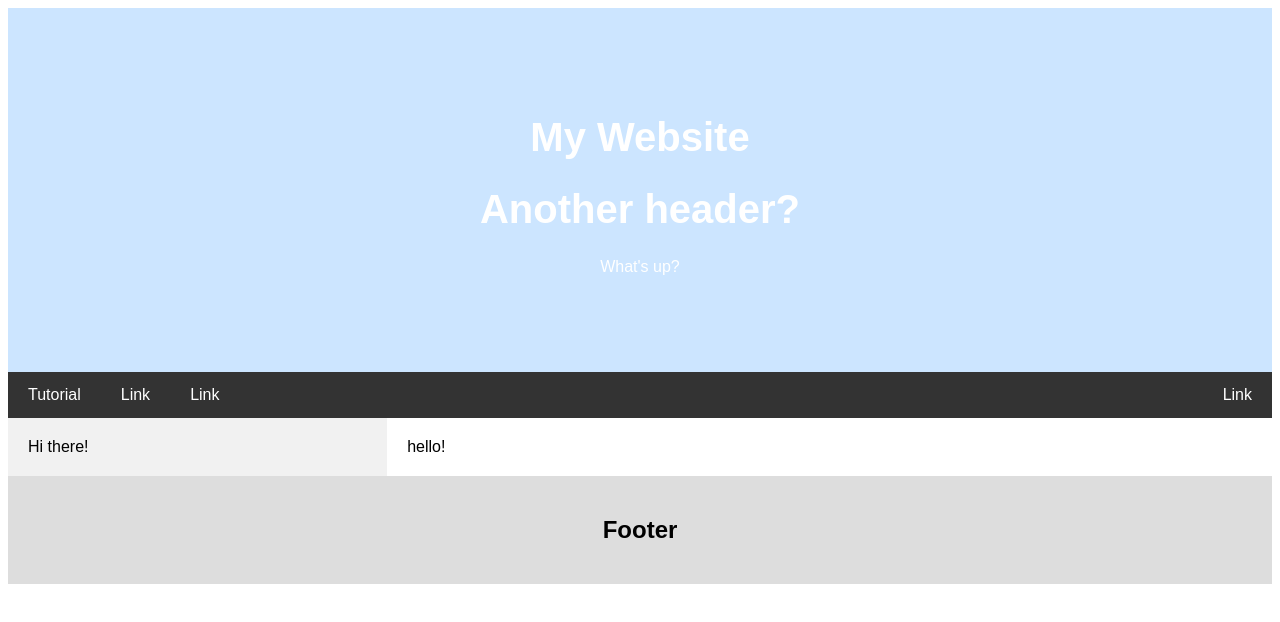
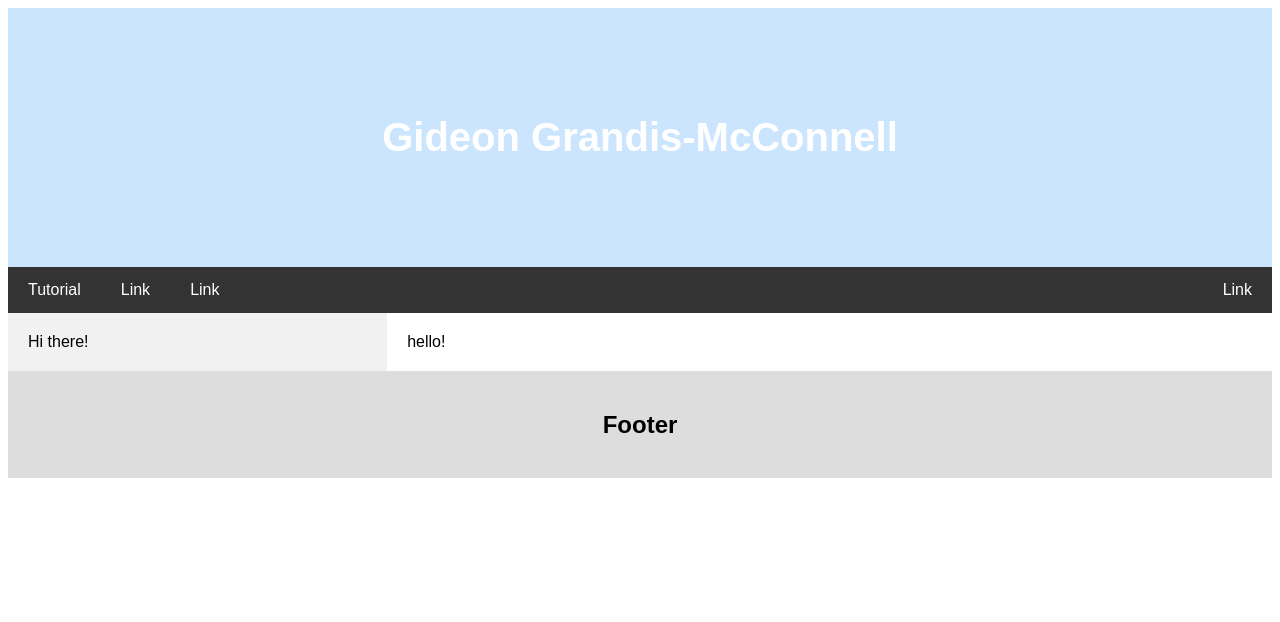
Before and after one commit to GideonGM/GideonGM.github.io, a plain HTML site: page index.html in a window 1280 px wide. Drawn offline with Linux system fonts and the light colour scheme.

Commit message:
Update index.html

```diff
--- a/index.html
+++ b/index.html
@@ -13,9 +13,7 @@ font-family: Arial, Helvetica, sans-serif;
 </head>
 <body>
 <div class="header">
-	<h1>My Website</h1>
-	<h1>Another header?</h1>
-	<p>What's up?</p>
+	<h1>Gideon Grandis-McConnell</h1>
 </div>
 <div class="navbar">
   <a href="https://www.w3schools.com/howto/howto_make_a_website.asp">Tutorial</a>
```
